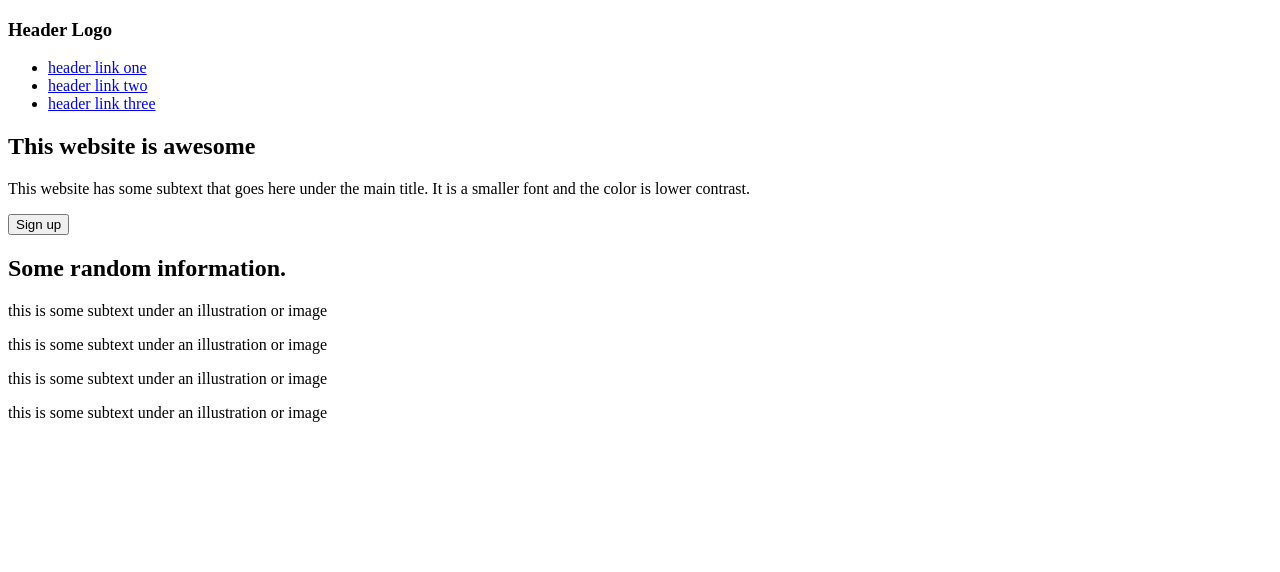
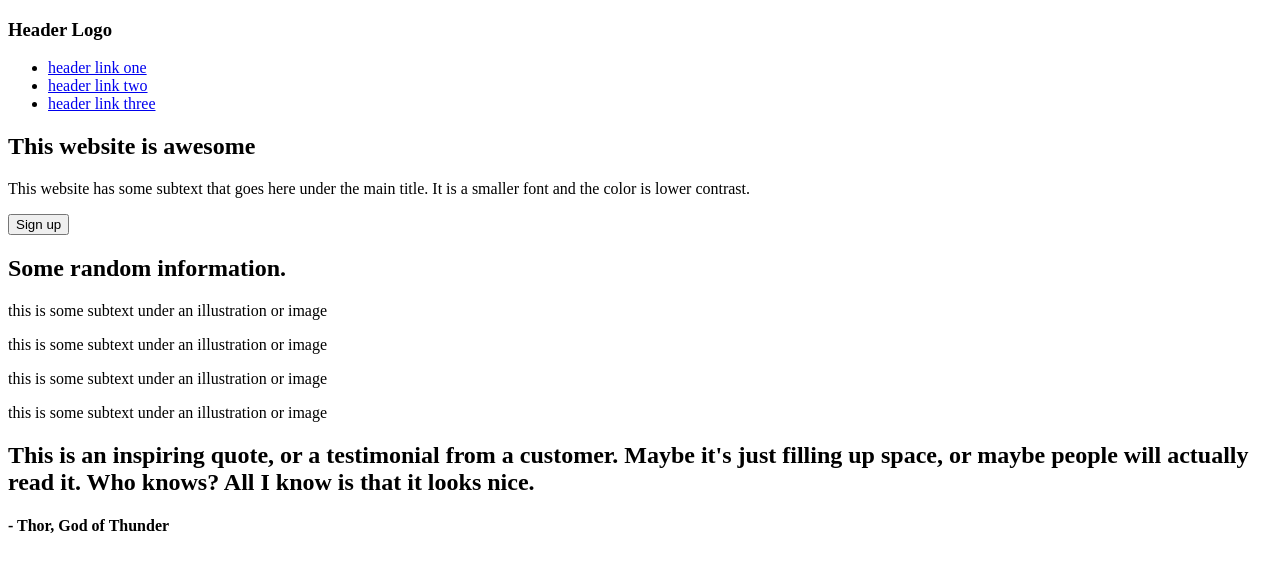
Before and after one commit to kleinebossie/landing-page, a plain HTML site: page index.html in a window 1280 px wide. Drawn offline with Linux system fonts and the light colour scheme.

Commit message:
add quote section

```diff
--- a/index.html
+++ b/index.html
@@ -22,7 +22,7 @@
 
   <section class="hero">
     <h1>This website is awesome</h1>
-    <p>
+    <p class="hero-subtext">
       This website has some subtext that goes here under the main title. It is
       a smaller font and the color is lower contrast.
     </p>
@@ -52,6 +52,15 @@
       </p>
     </div>
   </section>
+
+  <section class="quote">
+    <h2 class="quote-content">
+      This is an inspiring quote, or a testimonial from a customer. Maybe it's
+      just filling up space, or maybe people will actually read it. Who knows?
+      All I know is that it looks nice.
+    </h2>
+    <h4>- Thor, God of Thunder</h4>
+  </section>
 </body>
 
 </html>
```
